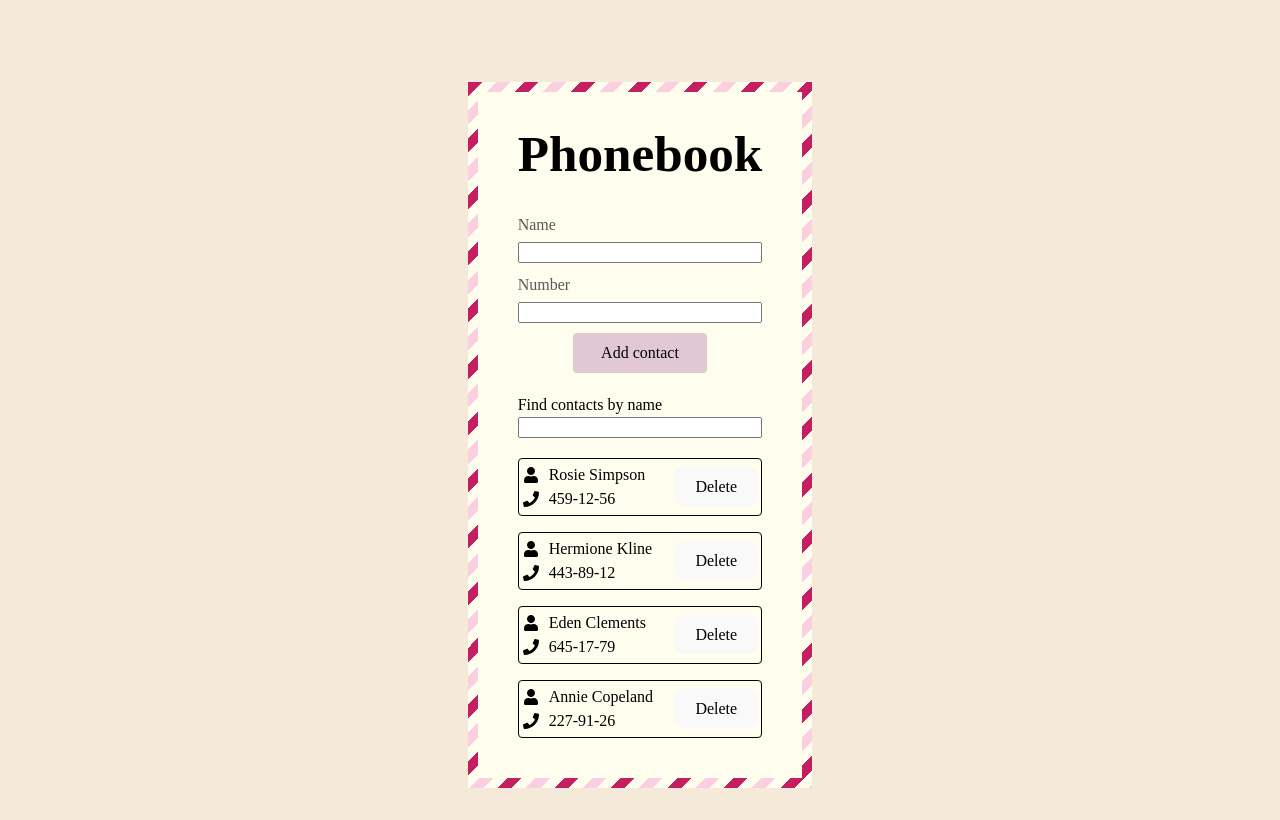
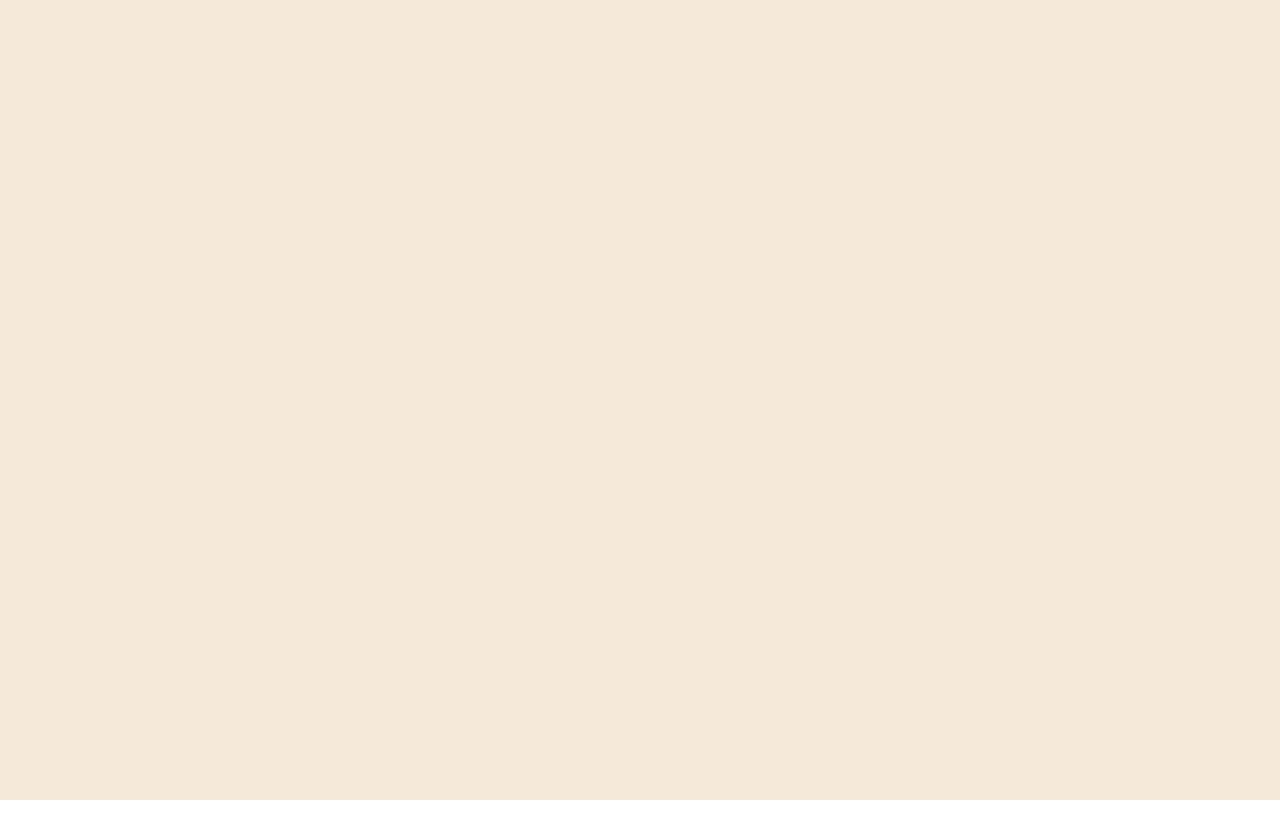
Before and after one commit to Tetiana-TU/goit-react-hw-04, a React (Vite) app: page / in a window 1280 px wide. Built offline with nearby package versions, Linux system fonts and the light colour scheme.

Commit message:
react hw4

```diff
--- a/package.json
+++ b/package.json
@@ -10,6 +10,7 @@
     "preview": "vite preview"
   },
   "dependencies": {
+    "axios": "^1.8.2",
     "formik": "^2.4.6",
     "nanoid": "^5.1.2",
     "react": "^19.0.0",
--- a/src/App.css
+++ b/src/App.css
@@ -4,32 +4,9 @@
   padding: 2rem;
   text-align: center;
 }
-.App {
-  display: flex;
-  flex-direction: column;
-  gap: 20px;
-  margin: 50px auto 0;
-  padding: 0 40px 40px 40px;
-  background: #fffdee;
-  border: 10px solid transparent;
-  border-image: 10
-    repeating-linear-gradient(
-      135deg,
-      #c42061,
-      #c42061 10px,
-      transparent 10px,
-      transparent 20px,
-      #fbcfdf 20px,
-      #fbcfdf 30px,
-      transparent 30px,
-      transparent 40px
-    );
-  font-family: "Playfair Display";
-  color: #605756;
-}
-h1 {
-  color: black;
-}
+.App
+
+
 .logo {
   height: 6em;
   padding: 1.5em;
--- a/src/App.jsx
+++ b/src/App.jsx
@@ -1,43 +1,9 @@
 import { useState, useEffect } from "react";
 import "./App.css";
-import ContactList from "./components/ContactList/ContactList";
-import initialContacts from "./contacts.json";
-import ContactForm from "./components/ContactForm/ContactForm";
-import SearchBox from "./components/SearchBox/SearchBox";
+import axios from "axios";
 
 const App = () => {
-  const [contacts, setContacts] = useState(() => {
-    const savedContacts = localStorage.getItem("contacts");
-    return savedContacts ? JSON.parse(savedContacts) : initialContacts;
-  });
-  const [filter, setFilter] = useState("");
-
-  useEffect(() => {
-    if (contacts.length > 0) {
-      localStorage.setItem("contacts", JSON.stringify(contacts));
-    }
-  }, [contacts]);
-
-  const visibleContacts = contacts.filter((contact) =>
-    contact.name.toLowerCase().includes(filter.toLowerCase())
-  );
-
-  const deleteContact = (contactId) => {
-    setContacts((prevContacts) => {
-      return prevContacts.filter((contact) => contact.id !== contactId);
-    });
-  };
-
-  return (
-    <div className="App">
-      <h1>Phonebook</h1>
-      <ContactForm
-        addContact={(newContact) => setContacts([...contacts, newContact])}
-      />
-      <SearchBox value={filter} onFilter={setFilter} />
-      <ContactList contacts={visibleContacts} onDelete={deleteContact} />
-    </div>
-  );
+  return;
 };
 
 export default App;
--- a/src/components/Contact/Contact.jsx
+++ /dev/null
@@ -1,25 +0,0 @@
-import React from "react";
-import css from "./Contact.module.css";
-import { FaUser, FaPhone } from "react-icons/fa";
-
-const Contact = ({ contact, onDelete }) => {
-  return (
-    <div className={css.container}>
-      <div className={css.contactcontainer}>
-        <div className={css.conticon}>
-          <FaUser className={css.icon} />
-          <p>{contact.name}</p>
-        </div>
-        <div className={css.conticon}>
-          <FaPhone className={css.icon} />
-          <p>{contact.number}</p>
-        </div>
-      </div>
-
-      <button className={css.btn} onClick={() => onDelete(contact.id)}>
-        Delete
-      </button>
-    </div>
-  );
-};
-export default Contact;
--- a/src/components/Contact/Contact.module.css
+++ /dev/null
@@ -1,20 +0,0 @@
-.container {
-  border: 1px solid black;
-  border-radius: 4px;
-  padding: 4px;
-  display: flex;
-  align-items: center;
-  justify-content: space-between;
-  gap: 12px;
-  color: black;
-}
-
-.contactcontainer {
-  display: flex;
-  flex-direction: column;
-}
-.conticon {
-  display: flex;
-  gap: 10px;
-  align-items: center;
-}
--- a/src/components/ContactForm/ContactForm.jsx
+++ /dev/null
@@ -1,62 +0,0 @@
-import { Formik, Form, Field, ErrorMessage } from "formik";
-import css from "./ContactForm.module.css";
-import * as Yup from "yup";
-import PropTypes from "prop-types";
-import { nanoid } from "nanoid";
-
-const FeedbackSchema = Yup.object().shape({
-  name: Yup.string()
-    .min(3, "Too Short!")
-    .max(50, "Too Long!")
-    .required("Required"),
-  number: Yup.string()
-    .matches(
-      /^[0-9]{3}-[0-9]{2}-[0-9]{2}$/,
-      "Invalid number format. Example: 459-12-56"
-    )
-    .required("Required"),
-});
-
-const initialValues = {
-  name: "",
-  number: "",
-};
-const ContactForm = ({ addContact }) => {
-  const handleSubmit = (values, actions) => {
-    const newContact = {
-      id: nanoid(),
-      name: values.name,
-      number: values.number,
-    };
-    addContact(newContact);
-    actions.resetForm();
-  };
-
-  return (
-    <Formik
-      initialValues={initialValues}
-      onSubmit={handleSubmit}
-      validationSchema={FeedbackSchema}
-    >
-      <Form className={css.form}>
-        <div className={css.continput}>
-          <label htmlFor="name">Name</label>
-          <Field className={css.field} type="text" id="name" name="name" />
-          <ErrorMessage name="name" component="span" className={css.error} />
-        </div>
-        <div className={css.continput}>
-          <label htmlFor="number">Number</label>
-          <Field className={css.field} type="text" id="number" name="number" />
-          <ErrorMessage name="number" component="span" className={css.error} />
-        </div>
-        <button className={css.btn} type="submit">
-          Add contact
-        </button>
-      </Form>
-    </Formik>
-  );
-};
-ContactForm.propTypes = {
-  addContact: PropTypes.func.isRequired,
-};
-export default ContactForm;
--- a/src/components/ContactForm/ContactForm.module.css
+++ /dev/null
@@ -1,28 +0,0 @@
-.form {
-  display: flex;
-  flex-direction: column;
-  gap: 10px;
-}
-.continput {
-  display: flex;
-  flex-direction: column;
-  gap: 5px;
-  text-align: left;
-}
-.btn {
-  display: block;
-  background: #e2c8d3;
-  color: black;
-  padding: 10px 28px;
-  min-width: 110px;
-  height: 40px;
-  margin-left: auto;
-  margin-right: auto;
-  border: 0;
-  border-radius: 4px;
-  cursor: pointer;
-}
-.error {
-  color: red;
-  size: 12px;
-}
--- a/src/components/ContactList/ContactList.jsx
+++ /dev/null
@@ -1,17 +0,0 @@
-import React from "react";
-import Contact from "../Contact/Contact";
-import css from "./ContactList.module.css";
-
-function ContactList({ contacts, onDelete }) {
-  return (
-    <ul className={css.list}>
-      {contacts.map((contact) => (
-        <li className={css.item} key={contact.id}>
-          <Contact contact={contact} onDelete={onDelete} />
-        </li>
-      ))}
-    </ul>
-  );
-}
-
-export default ContactList;
--- a/src/components/ContactList/ContactList.module.css
+++ /dev/null
@@ -1,15 +0,0 @@
-.list {
-  margin: 0;
-  padding: 0;
-  display: flex;
-  flex-direction: column;
-  gap: 16px;
-}
-.list {
-  display: flex;
-  flex-wrap: wrap;
-}
-.item {
-  max-width: 600px;
-  list-style: none;
-}
--- a/src/components/SearchBox/SearchBox.jsx
+++ /dev/null
@@ -1,14 +0,0 @@
-import css from "./SearchBox.module.css";
-const SearchBox = ({ value, onFilter }) => {
-  return (
-    <div className={css.containerSearchBox}>
-      <p className={css.label}>Find contacts by name</p>
-      <input
-        type="text"
-        value={value}
-        onChange={(e) => onFilter(e.target.value)}
-      />
-    </div>
-  );
-};
-export default SearchBox;
--- a/src/components/SearchBox/SearchBox.module.css
+++ /dev/null
@@ -1,9 +0,0 @@
-.label {
-  margin: 0;
-  display: flex;
-  text-align: left;
-}
-.containerSearchBox {
-  display: flex;
-  flex-direction: column;
-}
--- a/src/contacts.json
+++ /dev/null
@@ -1,6 +0,0 @@
-[
-  { "id": "id-1", "name": "Rosie Simpson", "number": "459-12-56" },
-  { "id": "id-2", "name": "Hermione Kline", "number": "443-89-12" },
-  { "id": "id-3", "name": "Eden Clements", "number": "645-17-79" },
-  { "id": "id-4", "name": "Annie Copeland", "number": "227-91-26" }
-]
```
Also changed, not shown: 1 other file (tests, documents, lock files or other folders).
